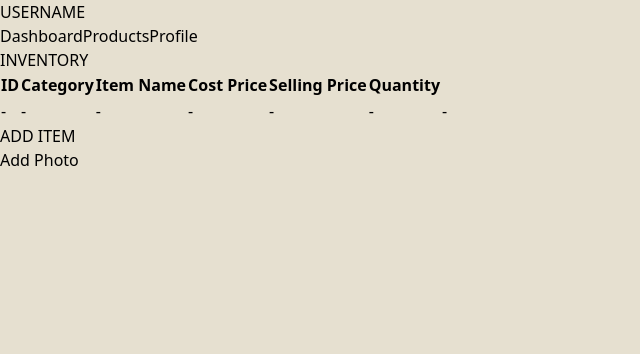
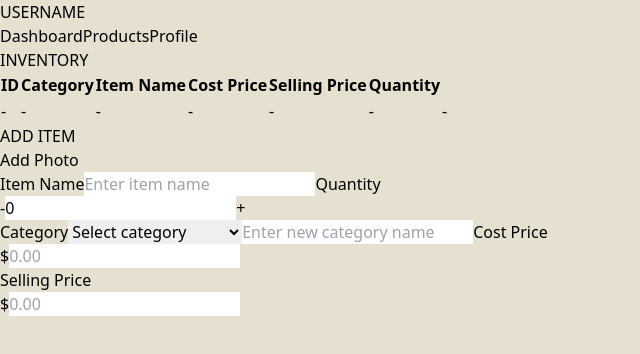
Before and after one commit to Ruzte/Inventory-System, a React (Vite) app: page /products in a window 1280 px wide. Shown: the top 354 px of the page, without its empty margins (0-640 px from the left). Built offline with nearby package versions, Linux system fonts and the light colour scheme.

Commit message:
Profile and Product currency fucntionable

```diff
--- a/package.json
+++ b/package.json
@@ -12,6 +12,7 @@
   "dependencies": {
     "react": "^19.1.0",
     "react-dom": "^19.1.0",
+    "react-icons": "^5.5.0",
     "react-router-dom": "^7.6.3"
   },
   "devDependencies": {
--- /dev/null
+++ b/src/context/Currency.jsx
@@ -0,0 +1,16 @@
+/* eslint-disable react-refresh/only-export-components */
+import { createContext, useState, useContext } from "react";
+
+const CurrencyContext = createContext();
+
+export const CurrencyProvider = ({ children }) => {
+  const [currency, setCurrency] = useState("USD");
+
+  return (
+    <CurrencyContext.Provider value={{ currency, setCurrency }}>
+      {children}
+    </CurrencyContext.Provider>
+  );
+};
+
+export const useCurrency = () => useContext(CurrencyContext);
--- a/src/main.jsx
+++ b/src/main.jsx
@@ -1,10 +1,13 @@
-import { StrictMode } from 'react'
-import { createRoot } from 'react-dom/client'
-import './index.css'
-import App from './App.jsx'
+import React from "react";
+import ReactDOM from "react-dom/client";
+import App from "./App.jsx";
+import { CurrencyProvider } from "./context/Currency.jsx";
+import "./index.css";
 
-createRoot(document.getElementById('root')).render(
-  <StrictMode>
-    <App />
-  </StrictMode>,
-)
+ReactDOM.createRoot(document.getElementById("root")).render(
+  <React.StrictMode>
+    <CurrencyProvider>
+      <App />
+    </CurrencyProvider>
+  </React.StrictMode>
+);
--- a/src/pages/Products.jsx
+++ b/src/pages/Products.jsx
@@ -1,4 +1,29 @@
+import { useCurrency } from "../context/Currency";
+import { useState } from "react";
+
+
 function Dashboard() {
+  const { currency } = useCurrency();
+   const getCurrencySymbol = () => {
+    switch (currency) {
+      case "USD":
+        return "$";
+      case "PHP":
+        return "₱";
+      case "EUR":
+        return "€";
+      default:
+        return "$";
+    }
+  };
+
+  const [quantity, setQuantity] = useState(0);
+
+const incrementQuantity = () => setQuantity(prev => prev + 1);
+const decrementQuantity = () =>
+  setQuantity(prev => (prev > 0 ? prev - 1 : 0));
+
+
   return (
     <div>
       <div className="grid grid-cols-3 gap-6">
@@ -34,13 +59,88 @@ function Dashboard() {
         </div>
 
         {/* Add Item */}
-        <div className="bg-[#FEF5E3] p-4 rounded-lg shadow-md flex flex-col justify-between">
-          <h2 className="text-xl text-[#89AE29] font-bold mb-4 text-center">ADD ITEM</h2>
-          <div className="flex justify-center">
-            <div className="bg-[#E4DED0] p-4 rounded shadow text-center text-sm text-[#2F5D55] w-32 h-32 flex items-center justify-center">Add Photo</div>
+<div className="bg-[#FEF5E3] p-4 rounded-lg shadow-md flex flex-col justify-between">
+  <h2 className="text-xl text-[#89AE29] font-bold mb-4 text-center">ADD ITEM</h2>
 
-          </div>
-        </div>
+  {/* Add Photo */}
+  <div className="flex justify-center mb-4">
+    <div className="bg-[#E4DED0] p-4 rounded shadow text-center text-sm text-[#2F5D55] w-32 h-32 flex items-center justify-center">
+      Add Photo
+    </div>
+  </div>
+
+  {/* Item Name */}
+  <label className="text-sm text-[#2F5D55] mb-1">Item Name</label>
+  <input
+    type="text"
+    className="w-full mb-4 p-2 rounded bg-[#f9f3d9] shadow-sm text-gray-700"
+    placeholder="Enter item name"
+  />
+
+  {/* Quantity Field */}
+<label className="text-sm text-[#2F5D55] mb-1">Quantity</label>
+<div className="flex items-center gap-2 mb-4">
+  <button
+    onClick={decrementQuantity}
+    className="px-3 py-1 bg-[#dbe6a6] rounded text-[#2F5D55] hover:bg-[#c3d98a]"
+  >
+    -
+  </button>
+  <input
+    type="number"
+    readOnly
+    value={quantity}
+    className="w-full p-2 text-center rounded bg-[#f9f3d9] shadow-sm text-gray-700"
+  />
+  <button
+    onClick={incrementQuantity}
+    className="px-3 py-1 bg-[#dbe6a6] rounded text-[#2F5D55] hover:bg-[#c3d98a]"
+  >
+    +
+  </button>
+</div>
+
+
+  {/* Category Dropdown */}
+  <label className="text-sm text-[#2F5D55] mb-1">Category</label>
+  <select className="w-full mb-2 p-2 rounded bg-[#f9f3d9] shadow-sm text-gray-700">
+    <option value="">Select category</option>
+    <option value="electronics">Electronics</option>
+    <option value="clothing">Clothing</option>
+    <option value="supplies">Supplies</option>
+    <option value="add-new">+ Add New Category</option>
+  </select>
+
+  {/* Optional: Text input for new category if "+ Add New" selected */}
+  <input
+    type="text"
+    className="w-full mb-4 p-2 rounded bg-[#fff9e5] border border-dashed border-gray-400 text-gray-700"
+    placeholder="Enter new category name"
+  />
+
+  {/* Cost Price */}
+  <label className="text-sm text-[#2F5D55] mb-1">Cost Price</label>
+  <div className="flex items-center gap-2 mb-4">
+    <span className="text-[#2F5D55]">{getCurrencySymbol()}</span>
+    <input
+      type="number"
+      className="w-full p-2 rounded bg-[#f9f3d9] shadow-sm text-gray-700"
+      placeholder="0.00"
+    />
+  </div>
+
+  {/* Selling Price */}
+  <label className="text-sm text-[#2F5D55] mb-1">Selling Price</label>
+  <div className="flex items-center gap-2">
+    <span className="text-[#2F5D55]">{getCurrencySymbol()}</span>
+    <input
+      type="number"
+      className="w-full p-2 rounded bg-[#f9f3d9] shadow-sm text-gray-700"
+      placeholder="0.00"
+    />
+  </div>
+</div>
+
       </div>
     </div>
   );
--- a/src/pages/Profile.jsx
+++ b/src/pages/Profile.jsx
@@ -1,9 +1,88 @@
-function Dashboard() {
+import { useState } from "react";
+import { FiEdit3 } from "react-icons/fi";
+import { HiOutlineEye } from "react-icons/hi";
+import { useCurrency } from "../context/Currency";
+
+const Profile = () => {
+  const [showPassword, setShowPassword] = useState(false);
+  const { currency, setCurrency } = useCurrency();
+
   return (
-    <div>
-      <h1 className="text-2xl font-bold mb-4">Profile</h1>
-      <p>This is the Profile view.</p>
-    </div>
+      <div className="bg-[#FEF5E3] rounded-xl shadow-lg w-full max-w-6xl p-8 flex gap-8">
+
+        {/* LEFT: Profile Picture */}
+        <div className="flex flex-col items-center w-1/3">
+          <div className="bg-[#2e5f52] text-white w-48 h-48 rounded-full flex items-center justify-center text-3xl font-light mb-2">
+            <span className="text-center">+ Add Photo</span>
+          </div>
+        </div>
+
+        {/* CENTER: Form */}
+        <div className="w-1/2 flex flex-col gap-4">
+          {/* Username */}
+          <label className="text-sm font-semibold text-gray-700">Username</label>
+          <div className="flex items-center gap-2">
+            <input
+              type="text"
+              className="w-full p-2 pl-3 rounded-md bg-[#E4DED0] text-gray-700 shadow-sm"
+              defaultValue=""
+            />
+            <FiEdit3 className="text-[#7a9c32] cursor-pointer" />
+          </div>
+
+
+          {/* Password */}
+          <label className="text-sm font-semibold text-gray-700">Password</label>
+          <div className="flex items-center gap-2">
+          {/* Container with relative positioning */}
+          <div className="relative w-full">
+            <input
+              type={showPassword ? "text" : "password"}
+              className="w-full p-2 pl-3 pr-10 rounded-md bg-[#E4DED0] text-gray-700 shadow-sm"
+            />
+            {/* Eye icon inside the input */}
+            <HiOutlineEye
+              className="absolute right-3 top-2.5 text-[#7a9c32] cursor-pointer"
+              onClick={() => setShowPassword(!showPassword)}
+            />
+          </div>
+            {/* Edit icon outside the input */}
+            <FiEdit3 className="text-[#7a9c32] cursor-pointer" />
+          </div>
+
+          <select
+      value={currency}
+      onChange={(e) => setCurrency(e.target.value)}
+      className="w-full p-2 rounded-md bg-[#f9f3d9] shadow-sm text-gray-700"
+    >
+      <option value="USD">USD</option>
+      <option value="PHP">PHP</option>
+      <option value="EUR">EUR</option>
+    </select>
+
+          {/* Currency Dropdown */}
+          <label className="text-sm font-semibold text-gray-700">Currency Preference</label>
+
+          {/* Buttons */}
+          <div className="flex gap-4 mt-4">
+            <button className="bg-red-500 text-white px-4 py-2 rounded shadow hover:bg-red-600 transition">
+              Cancel
+            </button>
+            <button className="bg-[#2e5f52] text-white px-4 py-2 rounded shadow hover:bg-green-800 transition">
+              Confirm
+            </button>
+          </div>
+        </div>
+
+        {/* RIGHT: Log Out */}
+        <div className="w-1/6 flex items-start justify-center pt-2">
+          <button className="bg-[#2e5f52] text-white px-6 py-2 rounded shadow hover:scale-105 transition-transform">
+            Log Out
+          </button>
+        </div>
+      </div>
+
   );
-}
-export default Dashboard;
+};
+
+export default Profile;
```
Also changed, not shown: 1 other file (tests, documents, lock files or other folders).
